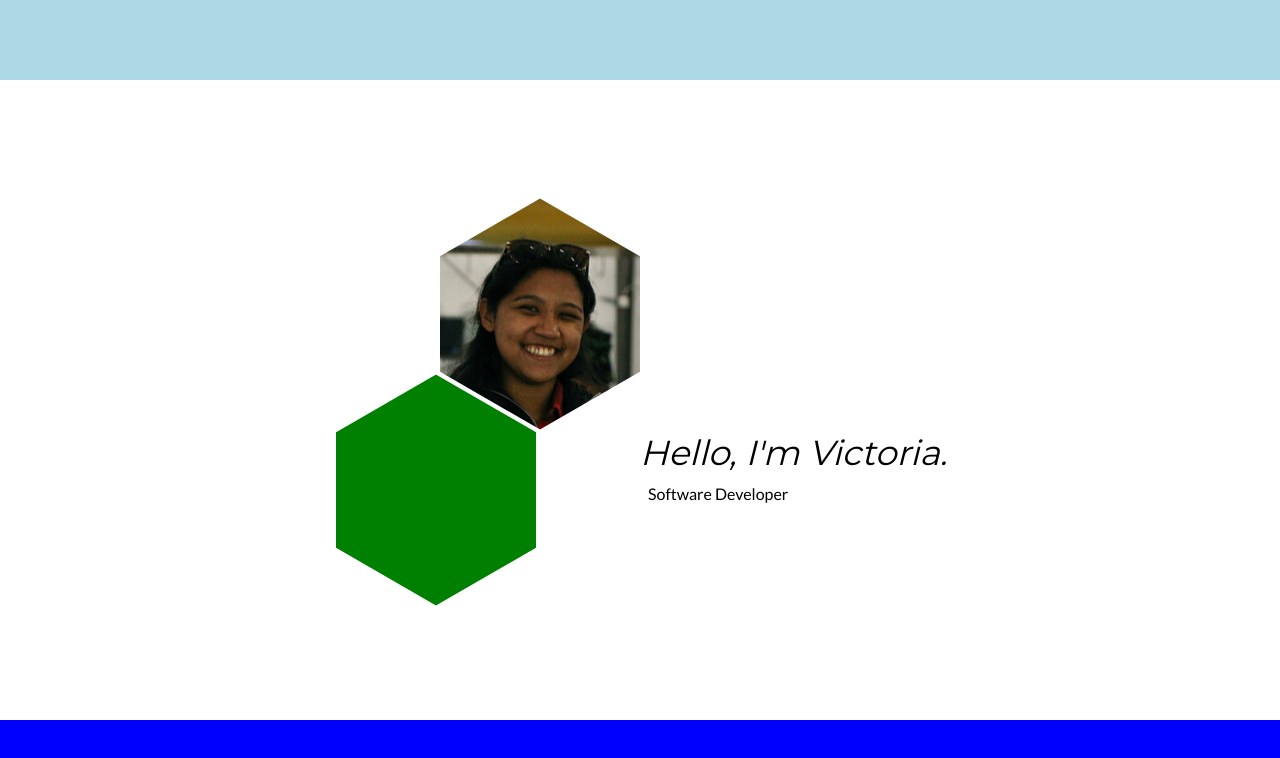
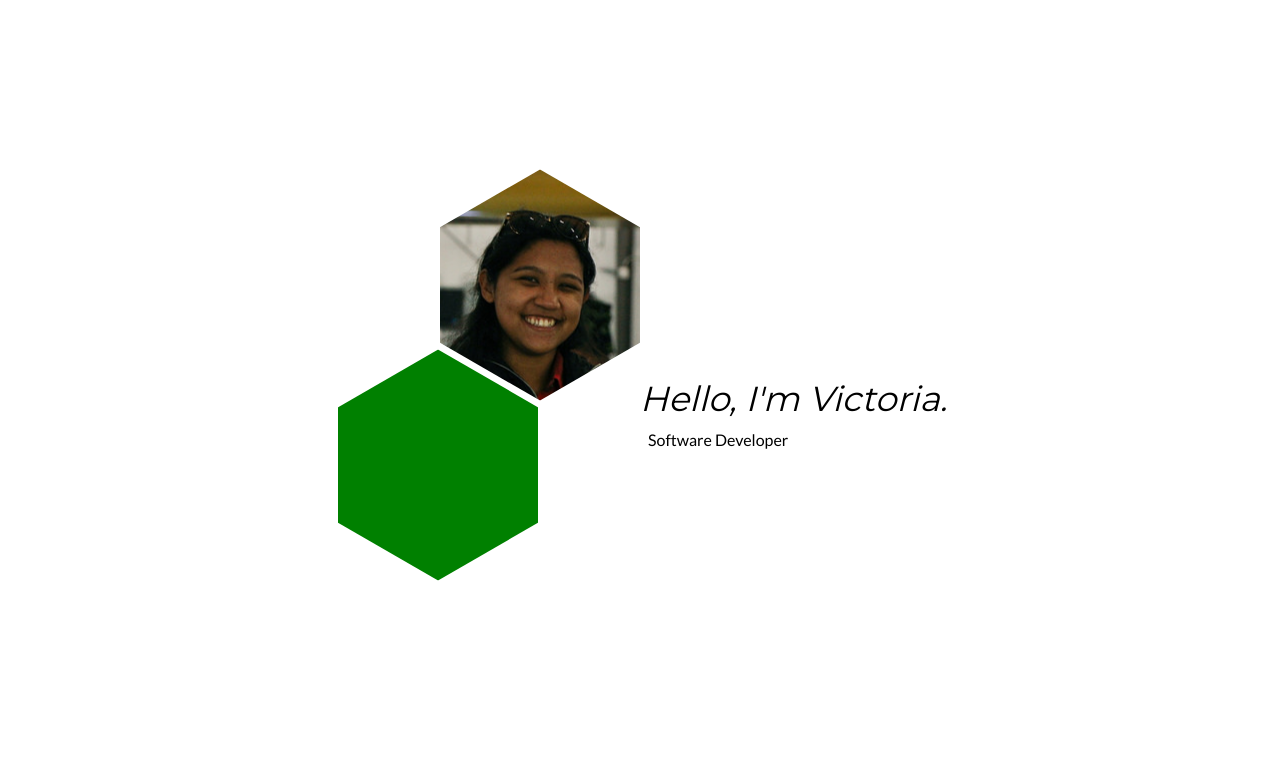
Before and after one commit to vgmyers/vgmyers.github.io, a plain HTML site: page index.html in a window 1280 px wide. Drawn offline with Linux system fonts and the light colour scheme.

Commit message:
resolve css sizing issues with safari

```diff
--- a/site.css
+++ b/site.css
@@ -1,9 +1,11 @@
 body{
     margin: 0;
+    padding: 0;
     width: 100vw;
 }
 .container{
     height: 100vh;
+    min-height: 735px;
     display: grid;
     grid-template-columns: 10% 40% 40% 10%;
     grid-template-rows: 1fr 80% 1fr;
@@ -14,7 +16,7 @@ body{
 }
 .header{
     grid-area: header;
-    background-color: lightblue;
+    /* background-color: lightblue; */
 }
 .main-container{
     grid-area: main;
@@ -24,22 +26,21 @@ body{
 }
 .footer{
     grid-area: footer;
-    background-color: blue;
+    /* background-color: blue; */
 }
 .media-content{
     grid-column: 1;
     display: grid;
-    grid-template-columns: auto;
-    grid-template-rows: 60% 0;
+    grid-template-columns: 80% 102px;
+    grid-template-rows: 660px;
     grid-template-areas:
-    "profile"
-    "additional";
+    "additional profile";
 }
 .description-content{
     grid-column: 2;
     display: grid;
     grid-template-columns: auto;
-    grid-template-rows: repeat(2, 30%) 5% 30%;
+    grid-template-rows: repeat(2, 25%) 5% 30%;
     grid-row-gap: 10px;
     grid-template-areas:
     "."
@@ -67,16 +68,14 @@ body{
 .profile-container{
     grid-area: profile;
     place-self: end;
-/*     position: absolute;
-    right: 52%;
-    top: 12%;  */
+    align-self: start;
+    padding-top: 55px;
 }
 .additional-container{
     grid-area: additional;
     place-self: end;
-    position: relative;
-    top: 11em;
-    right: 6.5em;
+    align-self: center;
+    padding-top: 110px;
 }
 
 .hexagon-1{
```
